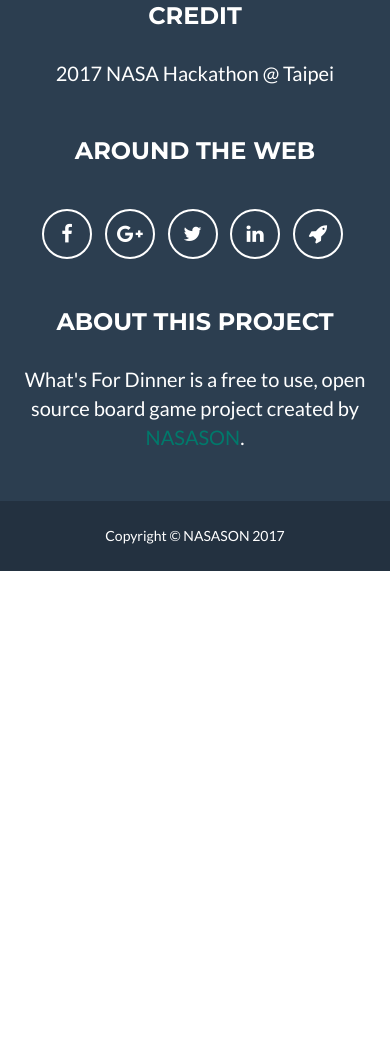
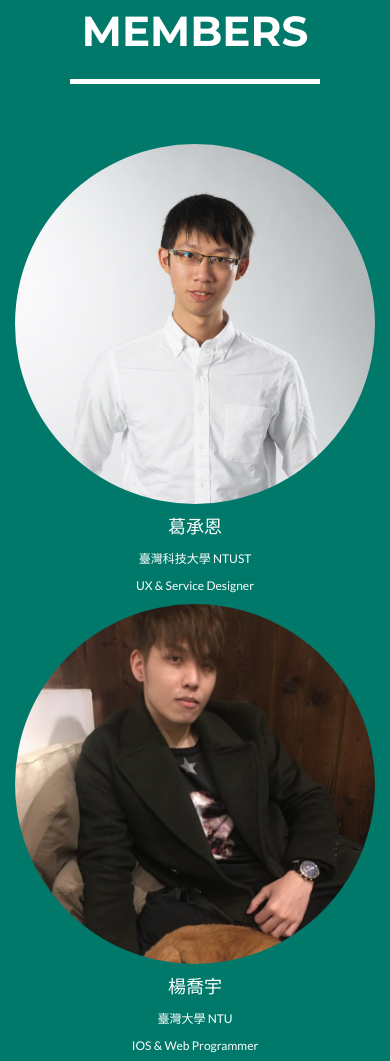
Before and after one commit to bxj840124/NASASON, a website: page website/index.html in a window 390 px wide. Shown: the part 4270-5331 px from the top of the page. Before the commit the page ends 4841 px from the top, so only its background shows below. Drawn offline with nearby package versions, Linux system fonts and the light colour scheme.

Commit message:
add members section

```diff
--- a/website/css/freelancer.css
+++ b/website/css/freelancer.css
@@ -636,7 +636,7 @@ div#maincontent {
   height: 100px
 }
 
-.circle-avatar{
+#mem1, #mem4, #mem5{
 /* make it responsive */
 max-width: 100%;
 width:100%;
@@ -664,6 +664,34 @@ right: 0;
 bottom: 0;
 }
 
+#mem2, #mem3{
+/* make it responsive */
+max-width: 100%;
+width:100%;
+height:auto;
+display:block;
+/* div height to be the same as width*/
+padding-top:100%;
+
+/* make it a circle */
+border-radius:50%;
+
+/* Centering on image`s center*/
+background-position-y: 20%;
+background-position-x: center;
+background-repeat: no-repeat;
+
+/* it makes the clue thing, takes smaller dimension to fill div */
+background-size: cover;
+
+/* it is optional, for making this div centered in parent*/
+margin: 0 auto;
+top: 0;
+left: 0;
+right: 0;
+bottom: 0;
+}
+
 .caption {
   font-size: 8px;
 }
--- a/website/index.html
+++ b/website/index.html
@@ -51,11 +51,9 @@
                     <li class="page-scroll">
                         <a href="#about">About</a>
                     </li>
-                    <!--
                     <li class="page-scroll">
-                        <a href="#contact">Contact</a>
+                        <a href="#members">Members</a>
                     </li>
-                    -->
                 </ul>
             </div>
             <!-- /.navbar-collapse -->
@@ -204,6 +202,59 @@
             </div>
         </div>
     </section>
+    <!-- Members Section -->
+    <section class="success" id="members">
+        <div class="container">
+            <div class="row">
+                <div class="col-lg-12 text-center">
+                    <h2>Members</h2>
+                    <hr class="star-light">
+                </div>
+            </div>
+            <div class="row" style="margin-top: 30px;">
+                <div class="col-md-2 col-md-offset-1">
+                    <div class="circle-avatar" style="background-image:url(img/members/member1.jpg)" id="mem1"></div>
+                    <div class="caption" style="text-align: center; margin-top: 10px;">
+                        <p style="font-size: 18px;">葛承恩</p>
+                        <p style="font-size: 12px;">臺灣科技大學 NTUST</p>
+                        <p style="font-size: 12px;">UX & Service Designer</p>
+                    </div>
+                </div>
+                <div class="col-md-2">
+                    <div class="circle-avatar" style="background-image:url(img/members/member2.jpg)" id="mem2"></div>
+                    <div class="caption" style="text-align: center; margin-top: 10px;">
+                        <p style="font-size: 18px;">楊喬宇</p>
+                        <p style="font-size: 12px;">臺灣大學 NTU</p>
+                        <p style="font-size: 12px;">IOS & Web Programmer</p>
+                    </div>
+                </div>
+                <div class="col-md-2">
+                    <div class="circle-avatar" style="background-image:url(img/members/member3.jpg)" id="mem3"></div>
+                    <div class="caption" style="text-align: center; margin-top: 10px;">
+                    <p style="font-size: 18px;">林冠廷</p>
+                        <p style="font-size: 12px;">臺灣科技大學 NTUST</p>
+                        <p style="font-size: 12px;">Web Programmer & Game Designer</p>
+                    </div>
+                </div>
+                <div class="col-md-2">
+                    <div class="circle-avatar" style="background-image:url(img/members/member4.jpg)" id="mem4"></div>
+                    <div class="caption" style="text-align: center; margin-top: 10px;">
+                        <p style="font-size: 18px;">黃彥彰</p>
+                        <p style="font-size: 12px;">臺中科技大學 NUTC</p>
+                        <p style="font-size: 12px;">Information & Data Management</p>
+                    </div>
+                </div>
+                <div class="col-md-2">
+                    <div class="circle-avatar" style="background-image:url(img/members/member5.jpg)" id="mem5"></div>
+                    <div class="caption" style="text-align: center; margin-top: 10px;">
+                        <p style="font-size: 18px;">蔡秉志</p>
+                        <p style="font-size: 12px;">中國醫藥大學 CMU</p>
+                        <p style="font-size: 12px;">Design Strategy & Director</p>
+                    </div>
+                </div>
+            </div>
+        </div>
+    </section>
     <!-- Footer -->
     <footer class="text-center">
         <div class="footer-above">
@@ -217,19 +268,13 @@
                         <h3>Around the Web</h3>
                         <ul class="list-inline">
                             <li>
-                                <a href="#" class="btn-social btn-outline"><span class="sr-only">Facebook</span><i class="fa fa-fw fa-facebook"></i></a>
+                                <a href="https://www.facebook.com/mynameisCdxN" class="btn-social btn-outline"><span class="sr-only">Facebook</span><i class="fa fa-fw fa-facebook"></i></a>
                             </li>
                             <li>
-                                <a href="#" class="btn-social btn-outline"><span class="sr-only">Google Plus</span><i class="fa fa-fw fa-google-plus"></i></a>
+                                <a href="https://github.com/bxj840124/NASASON" class="btn-social btn-outline"><span class="sr-only">Github</span><i class="fa fa-fw fa-github"></i></a>
                             </li>
                             <li>
-                                <a href="#" class="btn-social btn-outline"><span class="sr-only">Twitter</span><i class="fa fa-fw fa-twitter"></i></a>
-                            </li>
-                            <li>
-                                <a href="#" class="btn-social btn-outline"><span class="sr-only">Linked In</span><i class="fa fa-fw fa-linkedin"></i></a>
-                            </li>
-                            <li>
-                                <a href="#" class="btn-social btn-outline"><span class="sr-only">Dribble</span><i class="fa fa-rocket" aria-hidden="true"></i></a>
+                                <a href="https://2017.spaceappschallenge.org/challenges/earth-and-us/whats-dinner/teams/nasason/stream" class="btn-social btn-outline"><span class="sr-only">Spaceapps</span><i class="fa fa-rocket" aria-hidden="true"></i></a>
                             </li>
                         </ul>
                     </div>
```
Also changed, not shown: website/css/freelancer.min.css, website/img/members/member1.jpg (added), website/img/members/member2.jpg (added), website/img/members/member3.jpg (added), website/img/members/member5.jpg (added), 1 other file.
